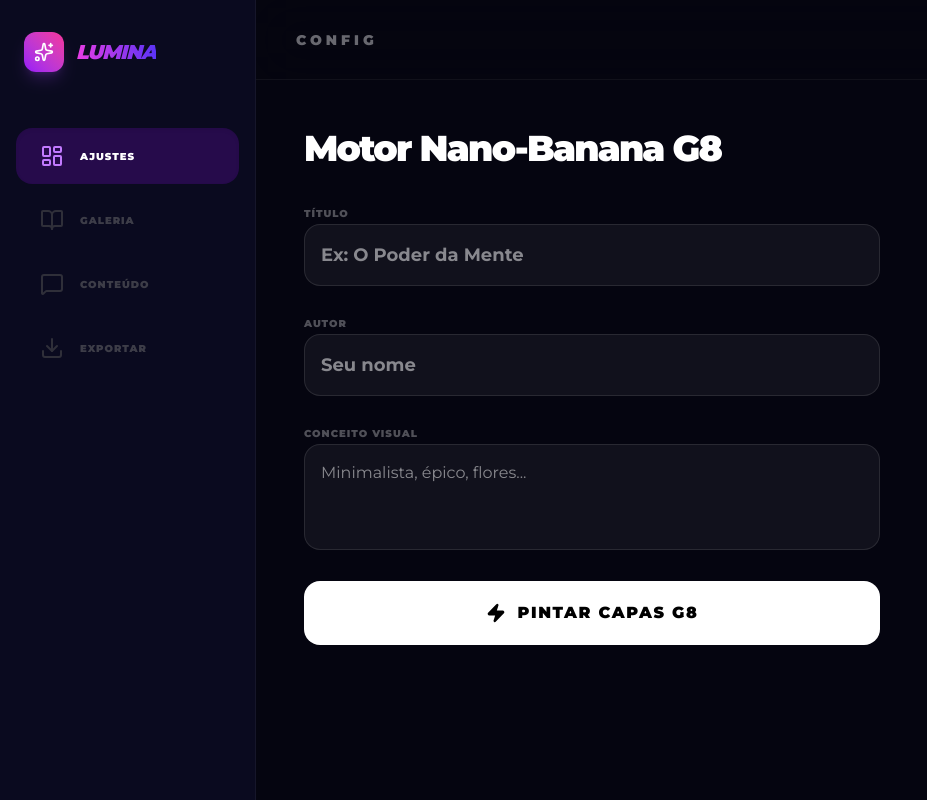
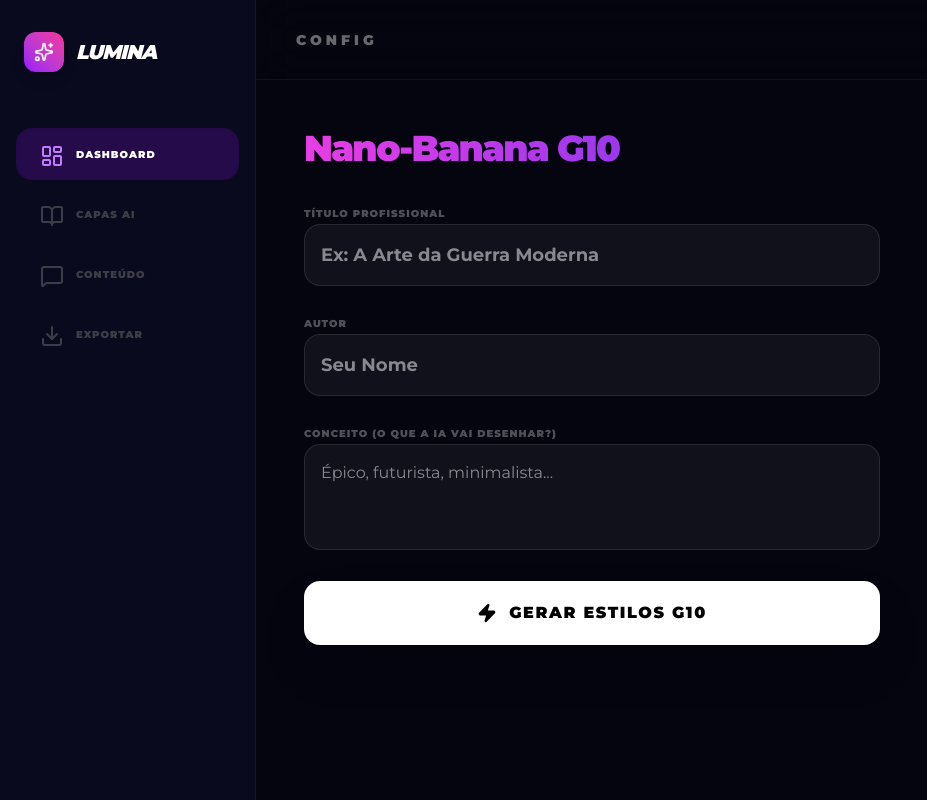
Before and after one commit to cerinowski/luminabook, a Next.js app: page / in a window 1280 px wide. Shown: the whole page, without its empty margins (0-927 px from the left). Built offline with nearby package versions, Linux system fonts and the light colour scheme.

Commit message:
feat(image-gen): Arch-Banana G10 (Triple-Shield + Browser Fallback + PDF Fix)

```diff
--- a/src/app/page.tsx
+++ b/src/app/page.tsx
@@ -2,20 +2,11 @@
 
 import { useState, useEffect, useRef } from 'react';
 import { motion, AnimatePresence } from 'framer-motion';
-import { Sparkles, Zap, Upload, Loader2, FileDown, BookOpen, ChevronLeft, CreditCard, LayoutDashboard, Palette, Type, MessageSquare, Download, CheckCircle2, RefreshCw } from 'lucide-react';
+import { Sparkles, Zap, Upload, Loader2, FileDown, BookOpen, ChevronLeft, CreditCard, LayoutDashboard, Palette, Type, MessageSquare, Download, CheckCircle2, RefreshCw, AlertCircle } from 'lucide-react';
 import jsPDF from 'jspdf';
 
 // Fontes de Luxo
 const GOOGLE_FONTS_URL = "https://fonts.googleapis.com/css2?family=Playfair+Display:wght@700;900&family=Montserrat:wght@400;700;900&display=swap";
-
-// Presets de Paletas Profissionais
-const PALETTE_PRESETS = [
-    { name: "Midnight Gold", primary: "#1a1830", secondary: "#D4AF37", label: "Luxo Clássico" },
-    { name: "Rose Charcoal", primary: "#1c1c1c", secondary: "#E93DE5", label: "Moderno Fashion" },
-    { name: "Emerald Clinical", primary: "#0a2e15", secondary: "#2ecc71", label: "Saúde & Bem-estar" },
-    { name: "Deep Ocean", primary: "#050510", secondary: "#5B33F5", label: "Tecnologia" },
-    { name: "Terracotta Zen", primary: "#2d1a12", secondary: "#e67e22", label: "Orgânico" }
-];
 
 // --- MOTOR DE SEGURANÇA (GRADIENTE) ---
 async function generateTypographyLayer(bgUrl: string | null, config: any): Promise<string> {
@@ -34,11 +25,9 @@ async function generateTypographyLayer(bgUrl: string | null, config: any): Promi
             } else {
                 const bgGrad = ctx.createLinearGradient(0, 0, 800, 1200);
                 bgGrad.addColorStop(0, config.primary || '#050510');
-                bgGrad.addColorStop(1, config.secondary || '#000000');
+                bgGrad.addColorStop(1, config.secondary || '#300a2e');
                 ctx.fillStyle = bgGrad; ctx.fillRect(0, 0, 800, 1200);
-
                 ctx.fillStyle = '#FFFFFF';
-                // Usamos as cores do tema para o texto se a imagem falhar
                 ctx.font = "bold 60px Montserrat";
                 ctx.textAlign = 'center';
                 ctx.fillText(config.title?.toUpperCase() || 'LUMINA', 400, 600);
@@ -63,17 +52,14 @@ export default function Home() {
     const [activeTab, setActiveTab] = useState('config');
     const [isLoading, setIsLoading] = useState(false);
     const [debugLogs, setDebugLogs] = useState<string[]>([]);
-    const [credits, setCredits] = useState(1000);
     const [variations, setVariations] = useState<string[]>([]);
-    const [baseArtUrls, setBaseArtUrls] = useState<string[]>([]);
     const [selectedCover, setSelectedCover] = useState<string | null>(null);
-    const [selectedFont, setSelectedFont] = useState<'serif' | 'sans'>('serif');
     const [approvedTheme, setApprovedTheme] = useState<any>(null);
     const [generatedEbook, setGeneratedEbook] = useState<any>(null);
     const [variationsStatus, setVariationsStatus] = useState<('loading' | 'done' | 'fail')[]>([]);
 
     const addLog = (msg: string) => {
-        setDebugLogs(p => [...p.slice(-12), `[${new Date().toLocaleTimeString()}] ${msg}`]);
+        setDebugLogs(p => [...p.slice(-10), `[${new Date().toLocaleTimeString()}] ${msg}`]);
     };
 
     const handleGenerateVariations = async () => {
@@ -82,7 +68,7 @@ export default function Home() {
         setActiveTab('gallery');
         setVariations([]);
         setVariationsStatus(['loading', 'loading', 'loading', 'loading']);
-        addLog(`Iniciando Geração Incremental (Nano-Banana G8)...`);
+        addLog(`Nano-Banana G10 Arch-Shield Start...`);
 
         try {
             const themeRes = await fetch('/api/generate-cover-theme', {
@@ -93,12 +79,13 @@ export default function Home() {
             const theme = await themeRes.json();
             setApprovedTheme(theme);
 
-            // GERAÇÃO SEQUENCIAL PARA EVITAR 504 E DAR FEEDBACK IMEDIATO
             for (let i = 0; i < 4; i++) {
-                addLog(`Preparando Variação ${i + 1}...`);
-                const artPrompt = `${theme.image_generation_prompt}. The book title "${title.toUpperCase()}" is written in beautiful, large 3D typography at the center. The author name "${author.toUpperCase()}". High-end 8k photography.`;
+                addLog(`Desenhando Capa ${i + 1}...`);
+                const artPrompt = `${theme.image_generation_prompt}. Book title "${title.toLowerCase()}" in cinematic 3D lighting. 8k resolution.`;
 
                 try {
+                    // TENTATIVA 1: SERVIDOR (ELITE)
+                    addLog(`V${i + 1}: Chamando Nano-Server...`);
                     const res = await fetch('/api/generate-cover', {
                         method: 'POST',
                         headers: { 'Content-Type': 'application/json' },
@@ -106,35 +93,49 @@ export default function Home() {
                     });
                     const data = await res.json();
 
-                    let finalImage = "";
                     if (data.base64 && !data.error) {
-                        addLog(`${data.engine || 'Nano'} V${i + 1} OK`);
-                        finalImage = data.base64;
-                        setBaseArtUrls(p => { const n = [...p]; n[i] = data.base64; return n; });
-                    } else {
-                        throw new Error(data.error || "Engine Timeout");
+                        addLog(`${data.engine || 'Engine'} OK`);
+                        updateVariation(i, data.base64, 'done');
+                        continue;
                     }
+                    throw new Error("Server Block/Timeout");
+                } catch (e) {
+                    // TENTATIVA 2: CLIENT-SIDE EMERGENCY (BROWSER BYPASS)
+                    addLog(`V${i + 1}: Acionando Blindagem Browser...`);
+                    try {
+                        const seed = Math.floor(Math.random() * 99999);
+                        const browserUrl = `https://pollinations.ai/p/${encodeURIComponent(artPrompt)}?width=800&height=1200&seed=${seed}&model=flux&nologo=true`;
 
-                    setVariations(p => { const n = [...p]; n[i] = finalImage; return n; });
-                    setVariationsStatus(p => { const n = [...p]; n[i] = 'done'; return n; });
-                } catch (e) {
-                    addLog(`V${i + 1} Fallback Gradiente`);
-                    const fall = await generateTypographyLayer(null, { title, author, primary: theme.primary_color, secondary: theme.secondary_color, font: selectedFont });
-                    setVariations(p => { const n = [...p]; n[i] = fall; return n; });
-                    setVariationsStatus(p => { const n = [...p]; n[i] = 'fail'; return n; });
+                        // Validamos se a imagem carrega no browser
+                        const checkImg = new Image();
+                        checkImg.src = browserUrl;
+                        await new Promise((resolve, reject) => {
+                            checkImg.onload = resolve;
+                            checkImg.onerror = reject;
+                            setTimeout(reject, 10000); // 10s timeout
+                        });
+
+                        addLog(`V${i + 1}: Sucesso via Browser-Shield`);
+                        updateVariation(i, browserUrl, 'done');
+                    } catch (err) {
+                        addLog(`V${i + 1}: Usando Gradiente de Segurança`);
+                        const grad = await generateTypographyLayer(null, { title, author, primary: theme.primary_color, secondary: theme.secondary_color });
+                        updateVariation(i, grad, 'fail');
+                    }
                 }
             }
-        } catch (e) {
-            addLog("Erro Crítico no Fluxo de Geração.");
-        } finally {
-            setIsLoading(false);
-        }
+        } catch (e) { addLog("Erro Crítico."); }
+        finally { setIsLoading(false); }
+    };
+
+    const updateVariation = (index: number, content: string, status: 'done' | 'fail') => {
+        setVariations(p => { const n = [...p]; n[index] = content; return n; });
+        setVariationsStatus(p => { const n = [...p]; n[index] = status; return n; });
     };
 
     const handleCreateEbook = async () => {
         if (!content || !selectedCover) return;
-        setIsLoading(true);
-        setActiveTab('export');
+        setIsLoading(true); setActiveTab('export');
         addLog("Compilando eBook Profissional...");
         try {
             const res = await fetch('/api/generate-ebook', {
@@ -152,7 +153,25 @@ export default function Home() {
         if (!generatedEbook || !selectedCover) return;
         setIsLoading(true);
         const doc = new jsPDF();
-        doc.addImage(selectedCover, 'JPEG', 0, 0, 210, 297, undefined, 'FAST');
+
+        // Se a capa for uma URL externa, precisamos converter para Base64 para o PDF do jsPDF
+        let finalImage = selectedCover;
+        if (selectedCover.startsWith('http')) {
+            addLog("Otimizando imagem para PDF...");
+            try {
+                const canvas = document.createElement('canvas');
+                const ctx = canvas.getContext('2d');
+                const img = new Image();
+                img.crossOrigin = "anonymous";
+                img.src = selectedCover;
+                await new Promise((res) => { img.onload = res; img.onerror = res; });
+                canvas.width = img.width; canvas.height = img.height;
+                ctx?.drawImage(img, 0, 0);
+                finalImage = canvas.toDataURL('image/jpeg', 0.95);
+            } catch (e) { }
+        }
+
+        doc.addImage(finalImage, 'JPEG', 0, 0, 210, 297, undefined, 'FAST');
         doc.save(`${title.replace(/\s/g, '_')}.pdf`);
         setIsLoading(false);
     };
@@ -162,15 +181,15 @@ export default function Home() {
             <style jsx global>{` @import url('${GOOGLE_FONTS_URL}'); body { background: #050510; font-family: 'Montserrat', sans-serif; } `}</style>
 
             <aside className="w-20 md:w-64 bg-[#0a0a1f] border-r border-white/5 flex flex-col items-center py-8 gap-10">
-                <div className="flex items-center gap-3 px-6 w-full mb-4">
-                    <div className="w-10 h-10 bg-gradient-to-tr from-purple-600 to-pink-500 rounded-xl flex items-center justify-center shadow-lg shadow-purple-500/20">
+                <div className="flex items-center gap-3 px-6 w-full mb-4 cursor-pointer" onClick={() => window.location.reload()}>
+                    <div className="w-10 h-10 bg-gradient-to-tr from-purple-600 to-pink-500 rounded-xl flex items-center justify-center shadow-lg">
                         <Sparkles className="w-5 h-5 text-white" />
                     </div>
-                    <span className="hidden md:inline font-black tracking-tighter text-xl italic text-gradient">LUMINA</span>
+                    <span className="hidden md:inline font-black tracking-tighter text-xl italic">LUMINA</span>
                 </div>
                 <nav className="flex-1 flex flex-col gap-2 w-full px-4">
-                    <TabButton icon={<LayoutDashboard />} label="Ajustes" active={activeTab === 'config'} onClick={() => setActiveTab('config')} />
-                    <TabButton icon={<BookOpen />} label="Galeria" active={activeTab === 'gallery'} onClick={() => variations.length > 0 && setActiveTab('gallery')} disabled={variations.length === 0 && !isLoading} />
+                    <TabButton icon={<LayoutDashboard />} label="Dashboard" active={activeTab === 'config'} onClick={() => setActiveTab('config')} />
+                    <TabButton icon={<BookOpen />} label="Capas AI" active={activeTab === 'gallery'} onClick={() => variations.length > 0 && setActiveTab('gallery')} disabled={variations.length === 0 && !isLoading} />
                     <TabButton icon={<MessageSquare />} label="Conteúdo" active={activeTab === 'editorial'} onClick={() => setActiveTab('editorial')} disabled={!selectedCover} />
                     <TabButton icon={<Download />} label="Exportar" active={activeTab === 'export'} onClick={() => setActiveTab('export')} disabled={!generatedEbook} />
                 </nav>
@@ -180,7 +199,7 @@ export default function Home() {
                 <header className="h-20 border-b border-white/5 flex items-center justify-between px-10 bg-[#050510]/80 backdrop-blur-xl z-20">
                     <h2 className="text-sm font-black uppercase tracking-[4px] text-white/40">{activeTab}</h2>
                     {selectedCover && activeTab !== 'export' && (
-                        <button onClick={handleCreateEbook} className="bg-gradient-to-r from-purple-600 to-pink-500 px-6 py-2 rounded-full text-xs font-black uppercase tracking-widest hover:shadow-lg hover:shadow-purple-500/30 transition-all shadow-xl">Prosseguir</button>
+                        <button onClick={handleCreateEbook} className="bg-gradient-to-r from-purple-600 to-pink-500 px-6 py-2 rounded-full text-xs font-black uppercase tracking-widest hover:shadow-lg transition-all shadow-xl">Processar E-book</button>
                     )}
                 </header>
 
@@ -188,22 +207,22 @@ export default function Home() {
                     <AnimatePresence mode="wait">
                         {activeTab === 'config' && (
                             <motion.div key="config" initial={{ opacity: 0, y: 10 }} animate={{ opacity: 1, y: 0 }} exit={{ opacity: 0, y: -10 }} className="max-w-xl space-y-8">
-                                <h3 className="text-4xl font-black tracking-tighter">Motor Nano-Banana G8</h3>
+                                <h3 className="text-4xl font-black tracking-tighter text-gradient">Nano-Banana G10</h3>
                                 <div className="space-y-6">
                                     <div className="space-y-2">
-                                        <label className="text-[10px] font-black uppercase tracking-widest text-white/30">Título</label>
-                                        <input value={title} onChange={e => setTitle(e.target.value)} placeholder="Ex: O Poder da Mente" className="w-full bg-white/5 border border-white/10 rounded-2xl p-4 text-lg font-bold outline-none focus:border-purple-500" />
+                                        <label className="text-[10px] font-black uppercase tracking-widest text-white/30">Título Profissional</label>
+                                        <input value={title} onChange={e => setTitle(e.target.value)} placeholder="Ex: A Arte da Guerra Moderna" className="w-full bg-white/5 border border-white/10 rounded-2xl p-4 text-lg font-bold outline-none focus:border-purple-500 transition-all" />
                                     </div>
                                     <div className="space-y-2">
                                         <label className="text-[10px] font-black uppercase tracking-widest text-white/30">Autor</label>
-                                        <input value={author} onChange={e => setAuthor(e.target.value)} placeholder="Seu nome" className="w-full bg-white/5 border border-white/10 rounded-2xl p-4 text-lg font-bold outline-none focus:border-purple-500" />
+                                        <input value={author} onChange={e => setAuthor(e.target.value)} placeholder="Seu Nome" className="w-full bg-white/5 border border-white/10 rounded-2xl p-4 text-lg font-bold outline-none focus:border-purple-500 transition-all" />
                                     </div>
                                     <div className="space-y-2">
-                                        <label className="text-[10px] font-black uppercase tracking-widest text-white/30">Conceito Visual</label>
-                                        <textarea value={description} onChange={e => setDescription(e.target.value)} placeholder="Minimalista, épico, flores..." rows={3} className="w-full bg-white/5 border border-white/10 rounded-2xl p-4 text-base font-medium outline-none focus:border-purple-500 resize-none" />
+                                        <label className="text-[10px] font-black uppercase tracking-widest text-white/30">Conceito (O que a IA vai desenhar?)</label>
+                                        <textarea value={description} onChange={e => setDescription(e.target.value)} placeholder="Épico, futurista, minimalista..." rows={3} className="w-full bg-white/5 border border-white/10 rounded-2xl p-4 text-base font-medium outline-none focus:border-purple-500 transition-all resize-none" />
                                     </div>
-                                    <button onClick={handleGenerateVariations} disabled={isLoading || !title} className="w-full py-5 bg-white text-black font-black uppercase tracking-widest rounded-2xl hover:bg-purple-200 transition-all flex items-center justify-center gap-3">
-                                        {isLoading ? <Loader2 className="animate-spin" /> : <Zap className="w-5 h-5 fill-current" />} Pintar Capas G8
+                                    <button onClick={handleGenerateVariations} disabled={isLoading || !title} className="w-full py-5 bg-white text-black font-black uppercase tracking-widest rounded-2xl hover:bg-purple-200 transition-all flex items-center justify-center gap-3 shadow-2xl">
+                                        {isLoading ? <Loader2 className="animate-spin" /> : <Zap className="w-5 h-5 fill-current" />} Gerar Estilos G10
                                     </button>
                                 </div>
                             </motion.div>
@@ -217,7 +236,7 @@ export default function Home() {
                                             {status === 'loading' ? (
                                                 <div className="text-center space-y-2">
                                                     <RefreshCw className="w-6 h-6 animate-spin mx-auto text-purple-500/40" />
-                                                    <span className="text-[8px] font-black uppercase tracking-widest text-white/20">Pintando V{i + 1}...</span>
+                                                    <span className="text-[8px] font-black uppercase tracking-widest text-white/20">Processando V{i + 1}...</span>
                                                 </div>
                                             ) : (
                                                 <motion.img
@@ -226,6 +245,9 @@ export default function Home() {
                                                     onClick={() => { setSelectedCover(variations[i]); setActiveTab('editorial'); }}
                                                     className="w-full h-full object-cover cursor-pointer hover:scale-105 transition-transform"
                                                 />
+                                            )}
+                                            {status === 'fail' && (
+                                                <div className="absolute top-2 right-2"><AlertCircle className="w-4 h-4 text-pink-500" /></div>
                                             )}
                                         </div>
                                     ))}
@@ -237,31 +259,33 @@ export default function Home() {
                             <motion.div key="editorial" initial={{ opacity: 0 }} animate={{ opacity: 1 }} className="flex flex-col lg:flex-row gap-12">
                                 <div className="flex-1 space-y-6">
                                     <h3 className="text-3xl font-black tracking-tighter">Projeto Editorial</h3>
-                                    <textarea value={content} onChange={e => setContent(e.target.value)} placeholder="Cole o texto..." className="w-full bg-white/5 border border-white/10 rounded-3xl p-8 text-white/80 text-sm leading-relaxed min-h-[500px] outline-none focus:border-purple-500/50" />
+                                    <textarea value={content} onChange={e => setContent(e.target.value)} placeholder="Escreva ou cole o conteúdo do seu e-book aqui..." className="w-full bg-white/5 border border-white/10 rounded-3xl p-8 text-white/80 text-sm leading-relaxed min-h-[500px] outline-none focus:border-purple-500/30 transition-all custom-scrollbar" />
                                 </div>
-                                <div className="w-full lg:w-[350px] sticky top-0 bg-white/5 p-6 rounded-3xl border border-white/10 space-y-6">
-                                    <div className="aspect-[2/3] rounded-xl overflow-hidden border border-white/10 shadow-2xl bg-black">
+                                <div className="w-full lg:w-[320px] sticky top-0 bg-white/5 p-6 rounded-3xl border border-white/10 space-y-6">
+                                    <div className="aspect-[2/3] rounded-xl overflow-hidden shadow-2xl border border-white/10 bg-black">
                                         {selectedCover && <img src={selectedCover} className="w-full h-full object-cover" />}
                                     </div>
-                                    <button onClick={() => setActiveTab('gallery')} className="w-full py-3 bg-white/5 border border-white/10 rounded-xl text-[10px] font-black uppercase tracking-widest">Trocar Capa</button>
+                                    <button onClick={() => setActiveTab('gallery')} className="w-full py-3 bg-white/5 border border-white/10 rounded-xl text-[10px] font-black uppercase tracking-widest hover:bg-white/10">Trocar Design</button>
                                 </div>
                             </motion.div>
                         )}
 
                         {activeTab === 'export' && (
                             <motion.div key="export" initial={{ opacity: 0 }} animate={{ opacity: 1 }} className="flex flex-col items-center justify-center py-20 text-center space-y-8">
-                                <div className="w-24 h-24 bg-green-500/20 rounded-full flex items-center justify-center"><CheckCircle2 className="w-12 h-12 text-green-500" /></div>
-                                <h3 className="text-4xl font-black tracking-tighter">eBook Finalizado!</h3>
-                                <button onClick={downloadPDF} className="bg-white text-black px-10 py-5 rounded-2xl font-black uppercase shadow-2xl flex items-center gap-3 hover:scale-105 transition-all"><FileDown className="w-5 h-5" /> Baixar PDF HD</button>
+                                <div className="w-24 h-24 bg-green-500/10 rounded-full flex items-center justify-center shadow-[0_0_50px_rgba(34,197,94,0.2)]"><CheckCircle2 className="w-12 h-12 text-green-500" /></div>
+                                <h3 className="text-4xl font-black tracking-tighter">Seu E-book está pronto!</h3>
+                                <button onClick={downloadPDF} className="bg-white text-black px-12 py-5 rounded-2xl font-black uppercase shadow-2xl hover:scale-105 transition-all flex items-center gap-3"><FileDown className="w-5 h-5" /> Baixar em Alta Resolução</button>
                             </motion.div>
                         )}
                     </AnimatePresence>
                 </div>
 
                 {debugLogs.length > 0 && (
-                    <div className="fixed bottom-6 right-6 w-80 bg-black/80 backdrop-blur-3xl border border-white/10 p-4 rounded-2xl flex-col gap-2 z-50 flex shadow-2xl">
-                        <span className="text-[10px] font-black tracking-widest text-white/40 uppercase">Monitor Lumina G8</span>
-                        {debugLogs.map((l, i) => <div key={i} className="text-[10px] font-medium text-white/60 font-mono flex gap-2 leading-tight"><span className="text-purple-500 font-bold">»</span> {l}</div>)}
+                    <div className="fixed bottom-6 right-6 w-80 bg-black/90 backdrop-blur-3xl border border-white/10 p-5 rounded-3xl flex-col gap-3 z-50 flex shadow-2xl">
+                        <div className="flex items-center justify-between border-b border-white/10 pb-2">
+                            <span className="text-[10px] font-black tracking-[2px] text-white/40 uppercase">G10 Arch-Shield Monitor</span>
+                        </div>
+                        {debugLogs.map((l, i) => <div key={i} className="text-[10px] font-medium text-white/60 font-mono flex gap-2"><span className="text-purple-500 font-bold">●</span> {l}</div>)}
                     </div>
                 )}
             </section>
@@ -271,8 +295,8 @@ export default function Home() {
 
 function TabButton({ icon, label, active, onClick, disabled }: any) {
     return (
-        <button disabled={disabled} onClick={onClick} className={`flex items-center gap-4 py-4 px-6 rounded-2xl transition-all w-full text-left group ${active ? 'bg-purple-600/20 text-white shadow-inner font-bold' : 'text-gray-500 hover:text-white hover:bg-white/5 opacity-50 grayscale hover:opacity-100 hover:grayscale-0'} ${disabled ? 'opacity-20 cursor-not-allowed' : ''}`}>
-            <span className={`w-6 h-6 ${active ? 'text-purple-400' : 'text-gray-600 group-hover:text-white'}`}>{icon}</span>
+        <button disabled={disabled} onClick={onClick} className={`flex items-center gap-4 py-4 px-6 rounded-2xl transition-all w-full text-left group ${active ? 'bg-purple-600/20 text-white shadow-inner font-bold' : 'text-gray-500 hover:text-white hover:bg-white/5 opacity-50 grayscale hover:opacity-100'}`}>
+            <span className={`w-5 h-5 ${active ? 'text-purple-400' : 'group-hover:text-white'}`}>{icon}</span>
             <span className="hidden md:inline text-[10px] uppercase font-black tracking-widest">{label}</span>
         </button>
     );
```
